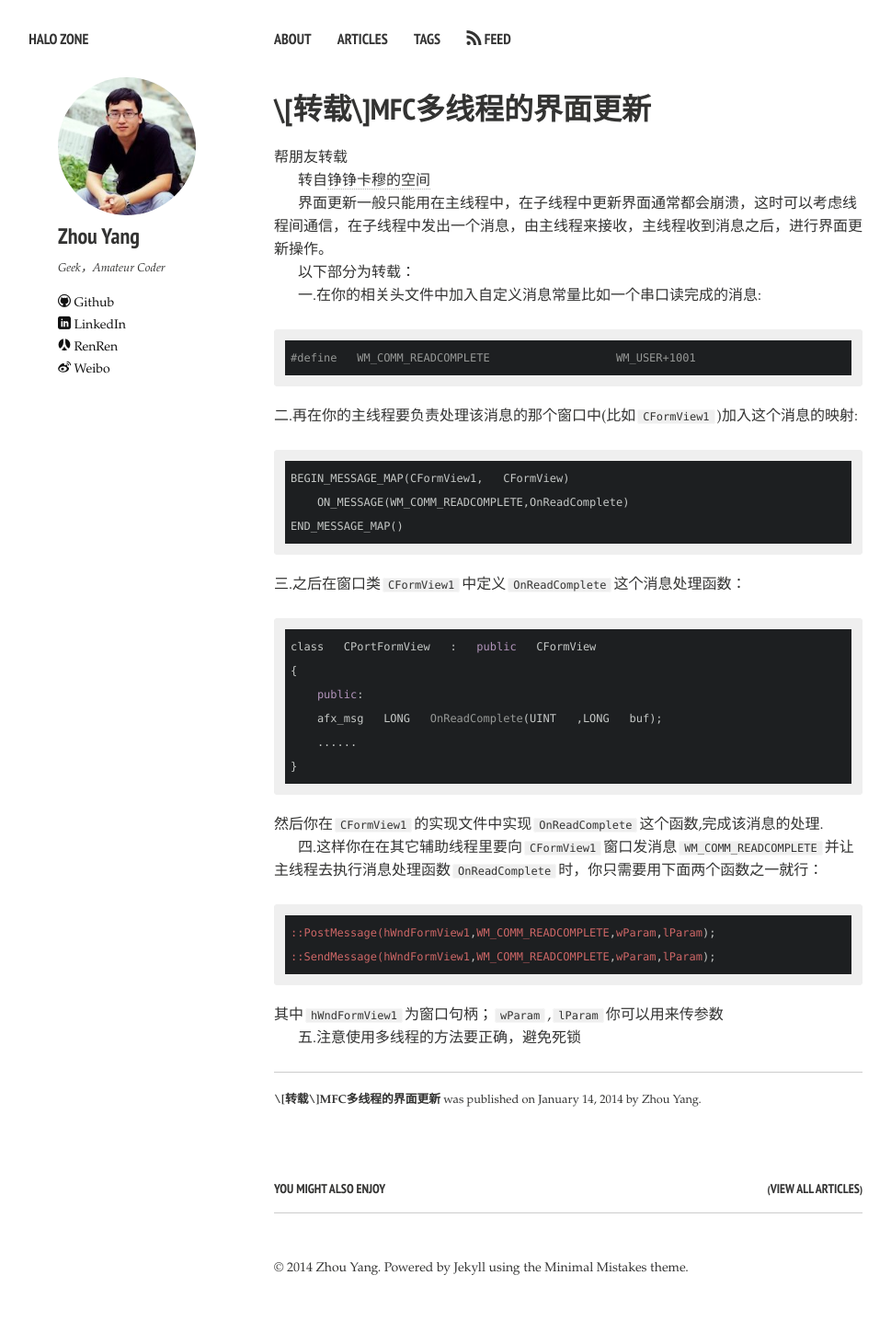
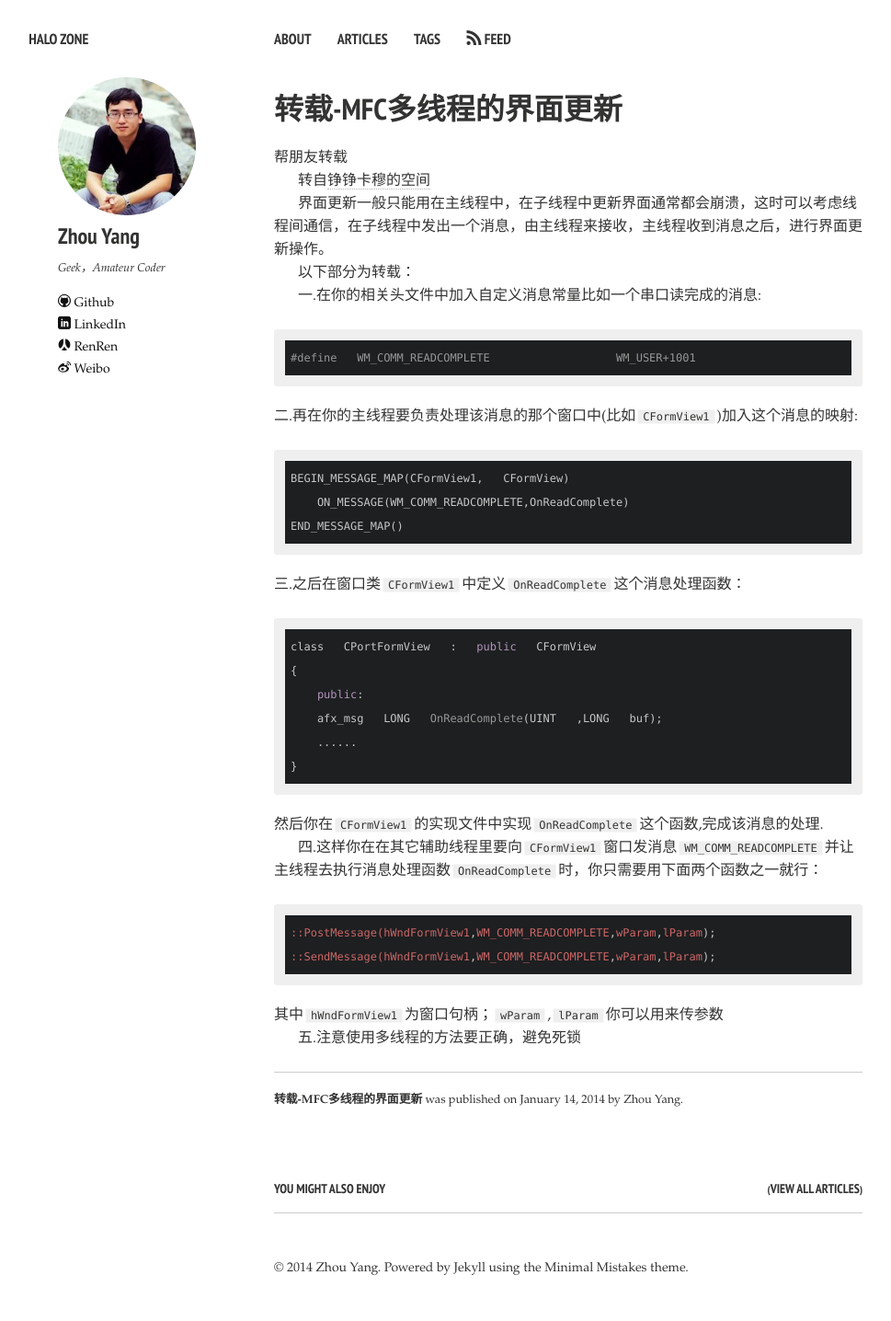
Before and after one commit to halochou/HaloChou-Blog, a Jekyll site: the page built from _posts/2014-01-14-mfc-threads.md, in a window 1280 px wide. Shown: the whole page at 92% size, without its empty margins (22-991 px from the left). Built offline with Jekyll 4.4.1, drawn with Linux system fonts in a browser that asks for light colours; nearby versions of some CDN libraries; comment, search, counter and statistics services are not loaded.

```diff
--- a/_layouts/home.html
+++ b/_layouts/home.html
@@ -5,6 +5,7 @@
 <!--[if gt IE 8]><!--> <html class="no-js" lang="en"><!--<![endif]-->
 <head>
 {% include _head.html %}
+<meta name="baidu-site-verification" content="Iw6eKciKPk" />
 </head>
 
 <body class="home" itemscope itemtype="http://schema.org/WebPage">
--- a/_posts/2014-01-14-mfc-threads.md
+++ b/_posts/2014-01-14-mfc-threads.md
@@ -1,6 +1,6 @@
 ---
 layout: post
-title: \[转载\]MFC多线程的界面更新
+title: 转载-MFC多线程的界面更新
 date: 2014-01-14 09:47:00
 tags: [mfc]
 ---
```
Also changed, not shown: 5 other files.
